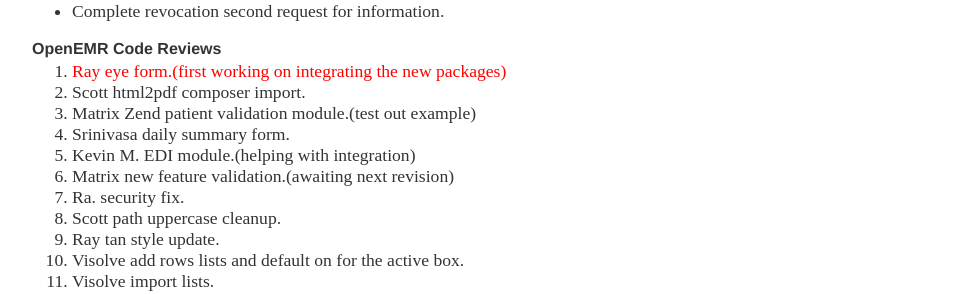
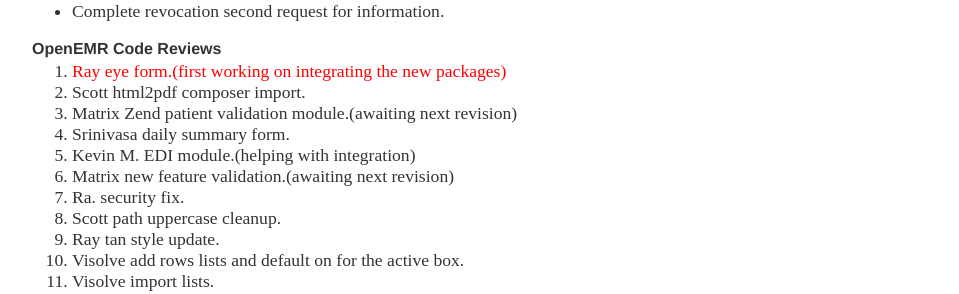
Before and after one commit to bradymiller/bradymiller.github.io, a Jekyll site: the page built from todo/index.md, in a window 1280 px wide. Shown: the part 258-552 px from the top of the page, without its empty margins (160-1119 px from the left). Built offline with Jekyll 4.4.1, drawn with Linux system fonts in a browser that asks for light colours.

Commit message:
Update todo list

```diff
--- a/todo/index.md
+++ b/todo/index.md
@@ -9,7 +9,7 @@
 ### OpenEMR Code Reviews
 1. <span style="color: red">Ray eye form.(first working on integrating the new packages)</span>
 1. Scott html2pdf composer import.
-1. Matrix Zend patient validation module.(test out example)
+1. Matrix Zend patient validation module.(awaiting next revision)
 1. Srinivasa daily summary form.
 1. Kevin M. EDI module.(helping with integration)
 1. Matrix new feature validation.(awaiting next revision)
```
